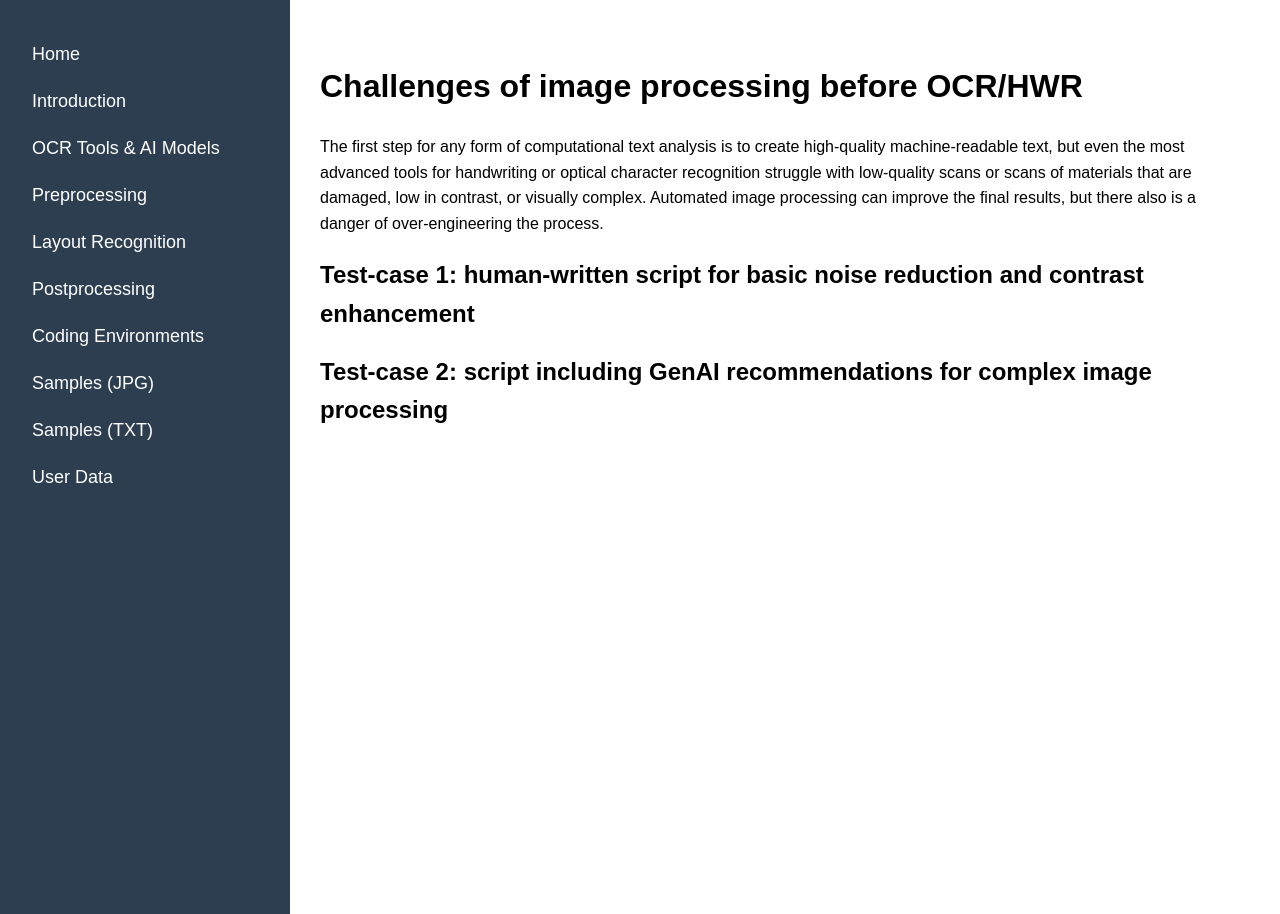
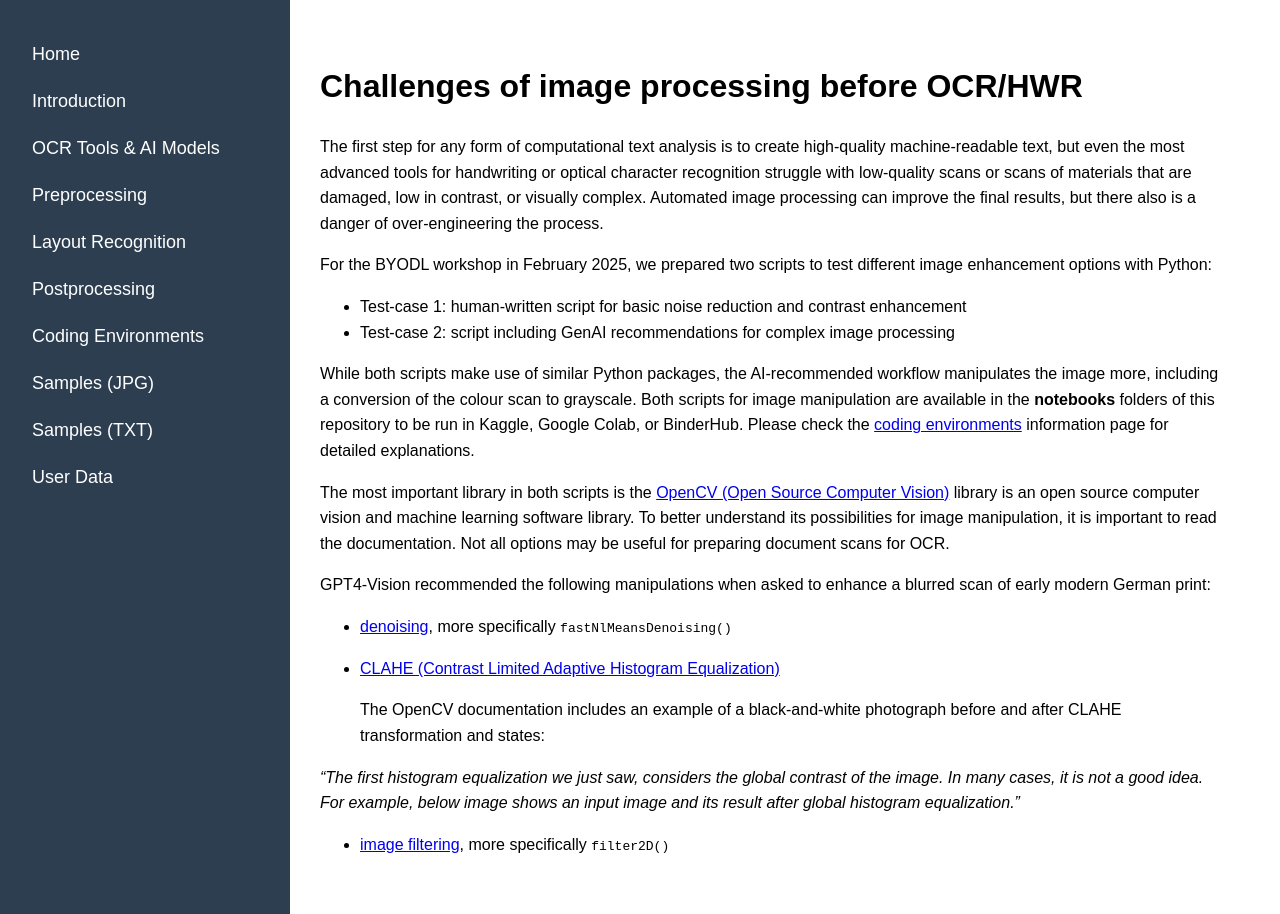
Before and after one commit to stwagner07/atr-historical-research, a Jekyll site: the page built from docs/preprocessing.md, in a window 1280 px wide. Built offline with Jekyll 4.4.1, drawn with Linux system fonts in a browser that asks for light colours; our own code applies the rules of GitHub Pages for plain Markdown files.

Commit message:
information on packages added

````diff
--- a/docs/preprocessing.md
+++ b/docs/preprocessing.md
@@ -2,6 +2,22 @@
 
 The first step for any form of computational text analysis is to create high-quality machine-readable text, but even the most advanced tools for handwriting or optical character recognition struggle with low-quality scans or scans of materials that are damaged, low in contrast, or visually complex. Automated image processing can improve the final results, but there also is a danger of over-engineering the process.
 
-## Test-case 1: human-written script for basic noise reduction and contrast enhancement
+For the BYODL workshop in February 2025, we prepared two scripts to test different image enhancement options with Python:
 
-## Test-case 2: script including GenAI recommendations for complex image processing
+- Test-case 1: human-written script for basic noise reduction and contrast enhancement
+- Test-case 2: script including GenAI recommendations for complex image processing
+
+While both scripts make use of similar Python packages, the AI-recommended workflow manipulates the image more, including a conversion of the colour scan to grayscale. Both scripts for image manipulation are available in the **notebooks** folders of this repository to be run in Kaggle, Google Colab, or BinderHub. Please check the [coding environments](/docs/codingenvironments.html) information page for detailed explanations.
+
+The most important library in both scripts is the [OpenCV (Open Source Computer Vision)](https://docs.opencv.org/4.x/index.html) library is an open source computer vision and machine learning software library. To better understand its possibilities for image manipulation, it is important to read the documentation. Not all options may be useful for preparing document scans for OCR.
+
+GPT4-Vision recommended the following manipulations when asked to enhance a blurred scan of early modern German print:
+
+- [denoising](https://docs.opencv.org/3.4/d1/d79/group__photo__denoise.html), more specifically ```fastNlMeansDenoising()```
+- [CLAHE (Contrast Limited Adaptive Histogram Equalization)](https://docs.opencv.org/4.x/d5/daf/tutorial_py_histogram_equalization.html)
+
+  The OpenCV documentation includes an example of a black-and-white photograph before and after CLAHE transformation and states:
+
+*"The first histogram equalization we just saw, considers the global contrast of the image. In many cases, it is not a good idea. For example, below image shows an input image and its result after global histogram equalization."*
+
+- [image filtering](https://docs.opencv.org/4.x/d4/d86/group__imgproc__filter.html), more specifically ```filter2D()```
````
